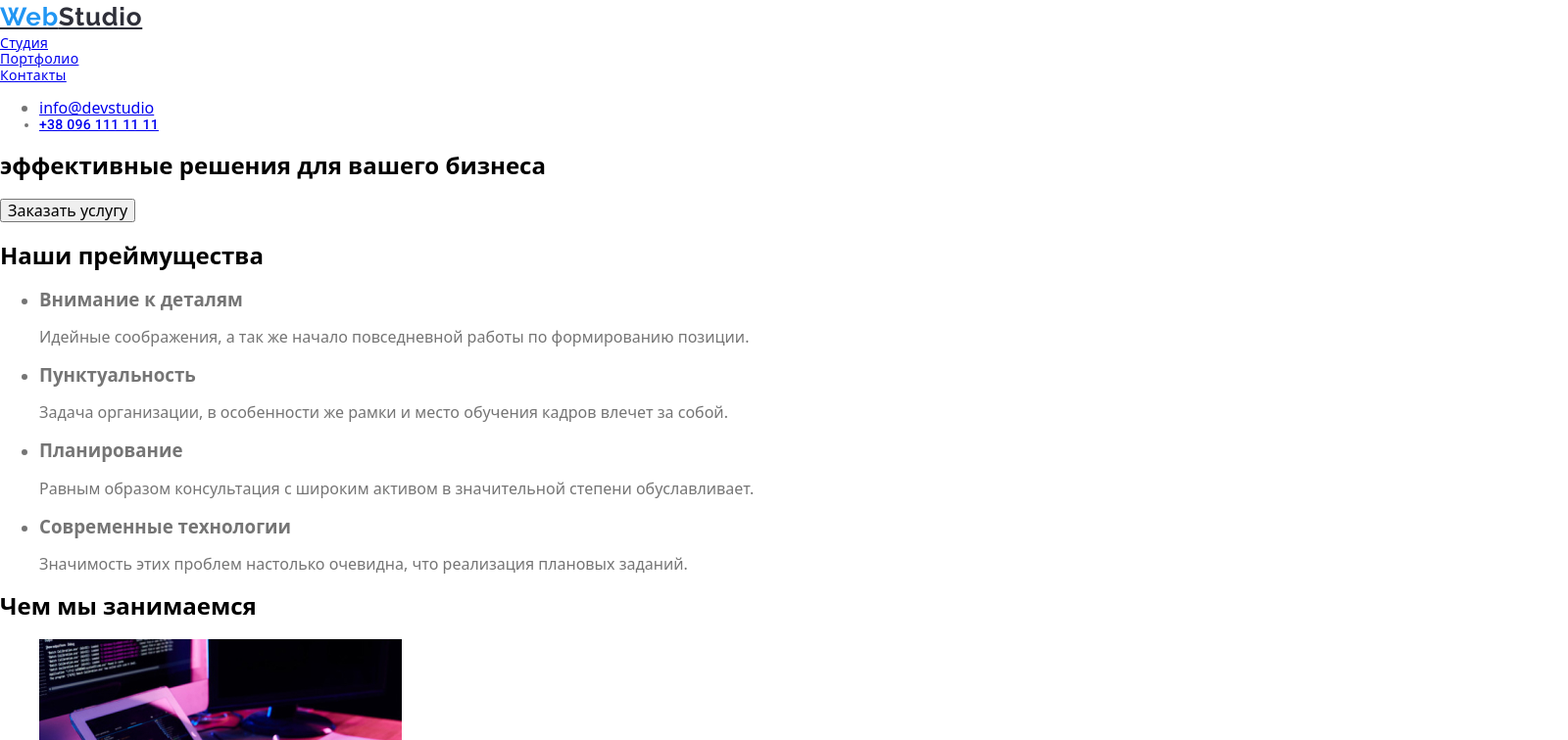
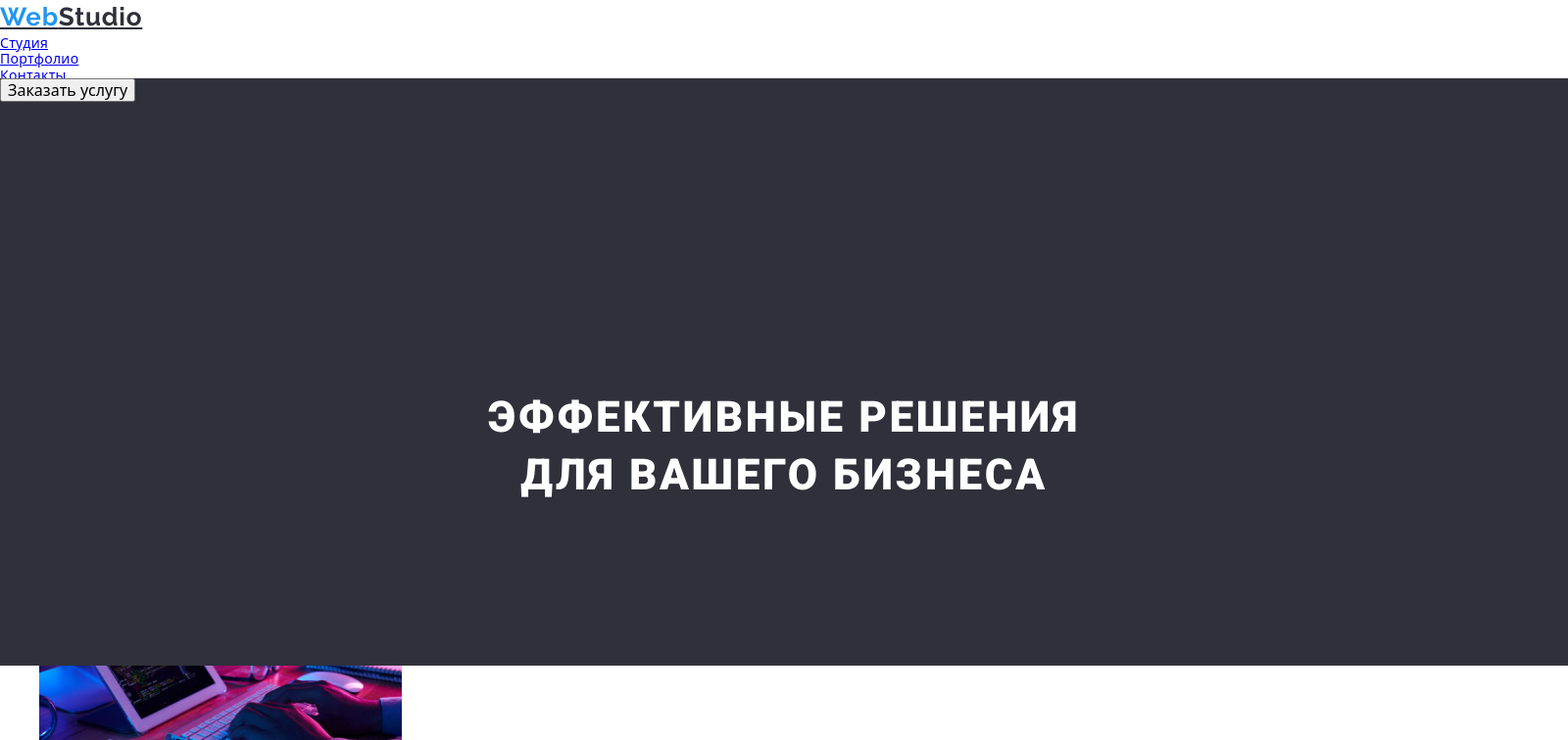
Before and after one commit to KupreichukAlex/goit-markup-hw-02, a plain HTML site: page index.html in a window 1280 px wide. Shown: the top 756 px of the page at 98% size, 1600 px wide, since content can reach past the window. Drawn offline with nearby package versions, Linux system fonts and the light colour scheme.

Commit message:
Update styles.css

```diff
--- a/css/styles.css
+++ b/css/styles.css
@@ -38,14 +38,6 @@
   color: var(--main-text-color)
 }
 
-.nav-menu:hover,
-.nav-menu:focus {
-  color: #2196F3;
-
-}
-li{
-color: #757575 !important;
-}
 .contact-number {
   width: 122px;
   height: 16px;
@@ -55,8 +47,8 @@ color: #757575 !important;
   font-family: 'Roboto';
   font-style: normal;
   font-weight: 500;
-  font-size: 14px;
-  line-height: 16px;
+  font-size: 30px;
+  line-height: 1,17;
   letter-spacing: 0.02em;
   color: #757575 !important;
 
@@ -96,8 +88,8 @@ color: #757575 !important;
 .modal-btn:focus {
 
 }
-
-/*.hero {
+*/
+.hero {
   position: absolute;
   width: 1600px;
   height: 600px;
```
